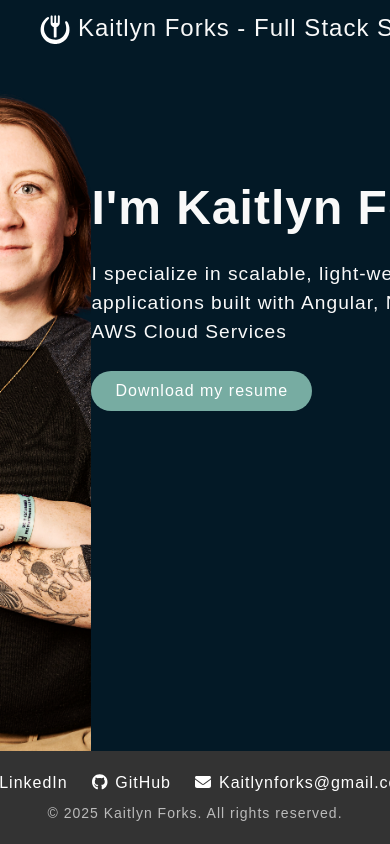
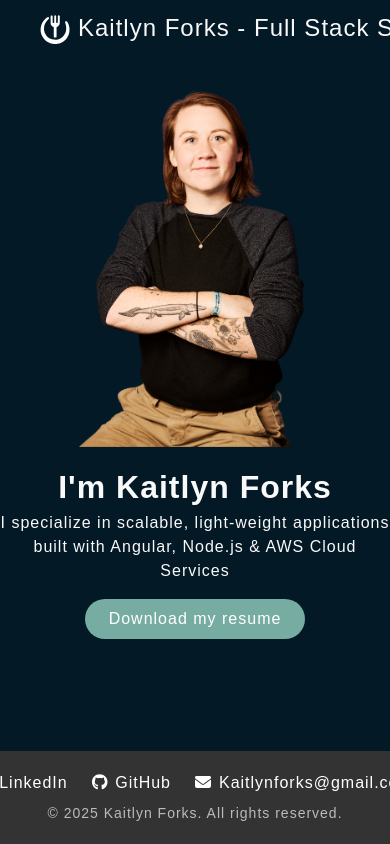
Before and after one commit to kforks/forked-software-ng, an Angular app: page / in a window 390 px wide. Shown: the top 844 px of the page. Built offline with nearby package versions, Linux system fonts and the light colour scheme; a web font is replaced by a local one.

Commit message:
mobile hero

```diff
--- a/src/app/home/home-hero/home-hero.component.html
+++ b/src/app/home/home-hero/home-hero.component.html
@@ -1,4 +1,4 @@
-<div class="hero-container flex-center-row">
+<div *ngIf="!isMobile; else mobileView" class="hero-container flex-center-row">
   <div class="hero-content">
     <div class="hero-image-container">
       <img
@@ -27,3 +27,33 @@
     </div>
   </div>
 </div>
+
+<ng-template #mobileView>
+  <div class="hero-container-mobile flex-center-column">
+    <div class="hero-image-container-mobile">
+      <img
+        class="hero-image"
+        ngSrc="assets/images/headshot.webp"
+        width="1137"
+        height="1707"
+        alt="Headshot of Kaitlyn Forks"
+        priority
+      />
+    </div>
+    <div class="hero-text-mobile">
+      <h1 class="hero-title-mobile">I'm Kaitlyn Forks</h1>
+      <p class="hero-description-mobile">
+        I specialize in scalable, light-weight applications built with Angular,
+        Node.js & AWS Cloud Services
+      </p>
+      <button mat-flat-button>
+        <a
+          href="assets/files/2025.ForksKaitlyn.Resume.pdf"
+          download="Kaitlyn_Forks_Resume.pdf"
+        >
+          Download my resume
+        </a>
+      </button>
+    </div>
+  </div>
+</ng-template>
--- a/src/app/home/home-hero/home-hero.component.scss
+++ b/src/app/home/home-hero/home-hero.component.scss
@@ -6,8 +6,7 @@
 .hero-content {
   display: flex;
   flex-direction: row;
-  margin-left: 8px;
-  margin-right: 8px;
+  margin: 0 8px;
 }
 
 .hero-text {
@@ -38,3 +37,30 @@
   width: auto;
   object-fit: contain;
 }
+
+/* Mobile Styles */
+.hero-container-mobile {
+  height: 85vh;
+  display: flex;
+  flex-direction: column;
+  align-items: center;
+  text-align: center;
+}
+
+.hero-image-container-mobile {
+  height: 50%;
+}
+
+.hero-text-mobile {
+  margin-top: 1rem;
+}
+
+.hero-title-mobile {
+  font-size: 2rem;
+  font-weight: bold;
+}
+
+.hero-description-mobile {
+  font-size: 1rem;
+  margin-bottom: 1rem;
+}
--- a/src/app/home/home-hero/home-hero.component.ts
+++ b/src/app/home/home-hero/home-hero.component.ts
@@ -1,11 +1,23 @@
 import { Component } from '@angular/core';
-import { NgOptimizedImage } from '@angular/common';
+import { BreakpointObserver, Breakpoints } from '@angular/cdk/layout';
+import { NgIf, NgOptimizedImage } from '@angular/common';
 import { MatButtonModule } from '@angular/material/button';
 
 @Component({
   selector: 'app-home-hero',
-  imports: [NgOptimizedImage, MatButtonModule],
+  standalone: true,
+  imports: [NgOptimizedImage, MatButtonModule, NgIf],
   templateUrl: './home-hero.component.html',
-  styleUrl: './home-hero.component.scss',
+  styleUrls: ['./home-hero.component.scss'],
 })
-export class HomeHeroComponent {}
+export class HomeHeroComponent {
+  isMobile = false;
+
+  constructor(private breakpointObserver: BreakpointObserver) {
+    this.breakpointObserver
+      .observe([Breakpoints.Handset])
+      .subscribe((result) => {
+        this.isMobile = result.matches;
+      });
+  }
+}
```
